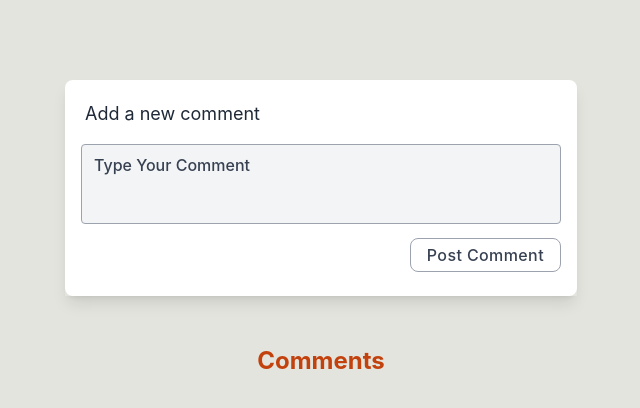
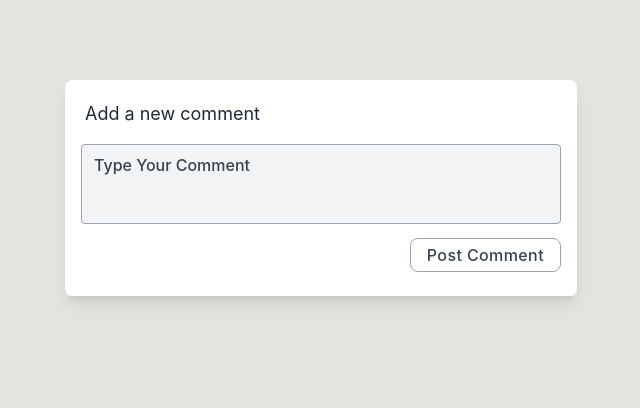
Before and after one commit to ysl0628/react-typescript-comment, a React (Create React App) app: page / in a window 1280 px wide. Shown: the top 408 px of the page, without its empty margins (319-959 px from the left). Built offline with nearby package versions, Linux system fonts and the light colour scheme.

Commit message:
feat: judge title display
- 加入 Comments 字樣顯示時機

```diff
--- a/src/components/List.tsx
+++ b/src/components/List.tsx
@@ -8,11 +8,13 @@ export default function List() {
 
   return (
     <div className="flex flex-col justify-center">
-      <div className="flex mx-auto justify-start mt-8 max-w-lg">
-        <h1 className="md:text-2xl text-2xl font-bold pt-px text-orange-700 ">
-          Comments
-        </h1>
-      </div>
+      {comments.length !== 0 && (
+        <div className="flex mx-auto justify-start mt-8 max-w-lg">
+          <h1 className="md:text-2xl text-2xl font-bold pt-px text-orange-700 ">
+            Comments
+          </h1>
+        </div>
+      )}
       {comments.map((comment) => {
         return <Comments key={comment.id} comment={comment} />;
       })}
```
